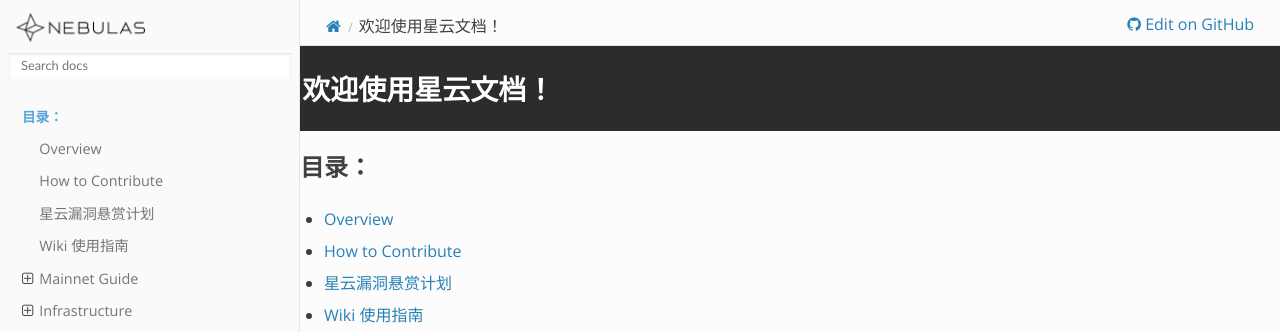
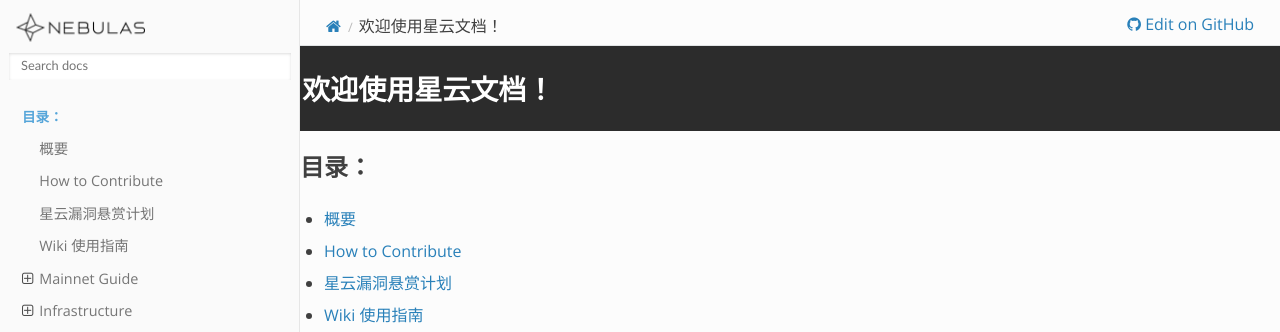
Before and after one commit to nebulasio/nebdocs, a Sphinx documentation site: the page built from docs/index.rst, in a window 1280 px wide and 900 px high. Shown: the top 332 px of the window. Built offline with Sphinx 7.4.7 and the Read the Docs theme 2.0.0, drawn with Linux system fonts in a browser that asks for light colours; pages that are not in the unit, such as notebooks, are missing from menus.

Commit message:
update overview

```diff
--- a/docs/overview.md
+++ b/docs/overview.md
@@ -1,4 +1,4 @@
-# Overview
+# 概要
 
 {% hint style="info" %}
 This Guide is in progress. Welcome to edit it and help more users and developers in the Nebulas ecosystem.
```
